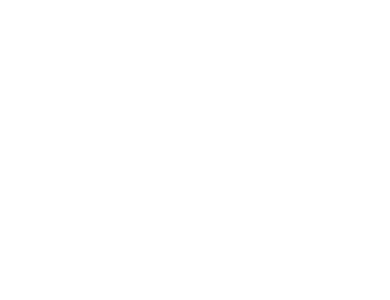
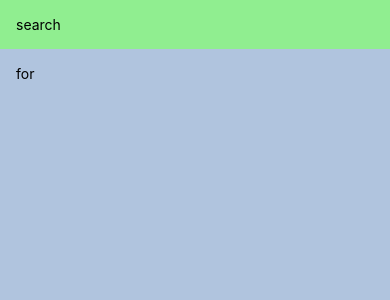
Before and after one commit to jeffcad/MealsToGo, a React Native app: screen / in a window 390 px wide. Shown: the top 300 px of the page. Built offline with nearby package versions, Linux system fonts and the light colour scheme.

Commit message:
Add SafeAreaView and Android status bar check

```diff
--- a/App.js
+++ b/App.js
@@ -1,12 +1,27 @@
-import { StatusBar } from 'expo-status-bar'
+import { StatusBar as ExpoStatusBar } from 'expo-status-bar'
 import React from 'react'
-import { StyleSheet, Text, View } from 'react-native'
+import {
+  StyleSheet,
+  Text,
+  View,
+  SafeAreaView,
+  Platform,
+  StatusBar
+} from 'react-native'
 
 export default function App() {
   return (
-    <View>
-
-    </View>
+    <>
+      <SafeAreaView style={{ flex: 1, marginTop: StatusBar.currentHeight }}>
+        <View style={{ backgroundColor: 'lightgreen', padding: 16 }}>
+          <Text>search</Text>
+        </View>
+        <View style={{ backgroundColor: 'lightsteelblue', flex: 1, padding: 16 }}>
+          <Text>for</Text>
+        </View>
+      </SafeAreaView>
+      <ExpoStatusBar style='auto' />
+    </>
   )
 }
 
```
